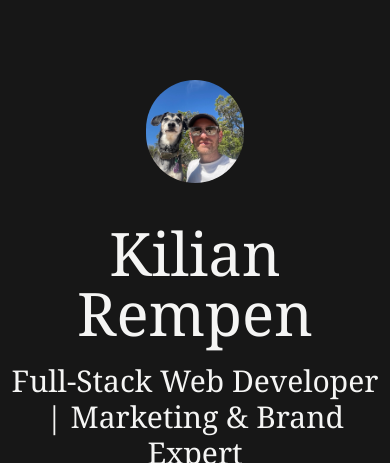
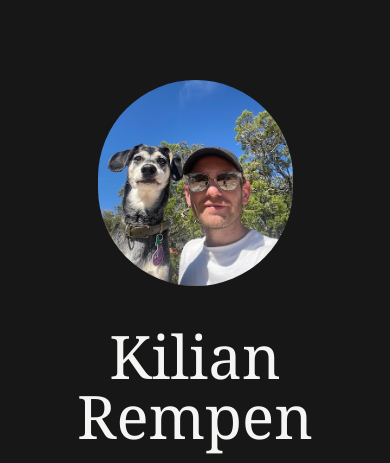
Before and after one commit to kilianrempen/kilianrempen.com, a website built with Vite: page index.html in a window 390 px wide. Shown: the top 463 px of the page. Built offline with nearby package versions, Linux system fonts and the light colour scheme.

Commit message:
adjusting profile image size

```diff
--- a/index.html
+++ b/index.html
@@ -13,7 +13,7 @@
 <section id="billboard" class="bg-neutral-900">
     <div class="mx-auto w-full h-[90vh]">
         <div class="container text-center mx-auto pt-20">
-            <img src="public/img/kilian-and-watson.jpg" alt="Kilian Rempen" class="mx-auto rounded-full w-1/4">
+            <img src="public/img/kilian-and-watson.jpg" alt="Kilian Rempen" class="mx-auto rounded-full w-1/2 lg:w-1/3 xl:w-1/4">
             <div class="mt-10">
                 <h1 class="text-stone-100 text-6xl mt-5">Kilian Rempen</h1>
                 <h2 class="text-stone-100 text-3xl mt-5">Full-Stack Web Developer | Marketing & Brand Expert</h2>
```
